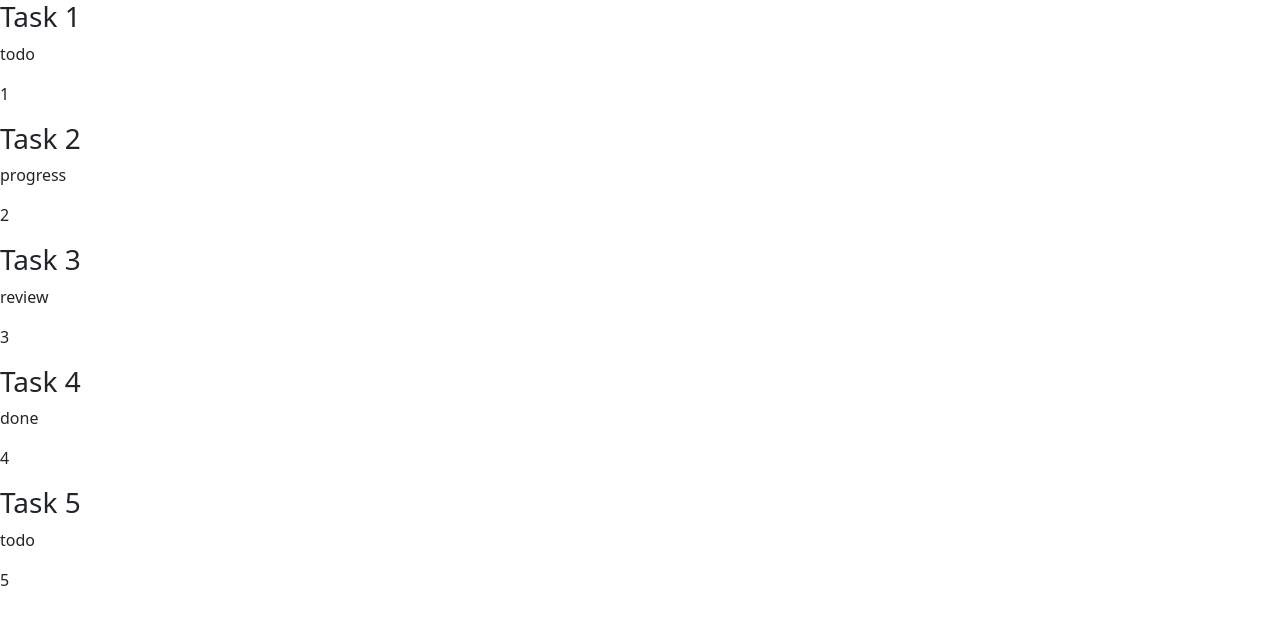
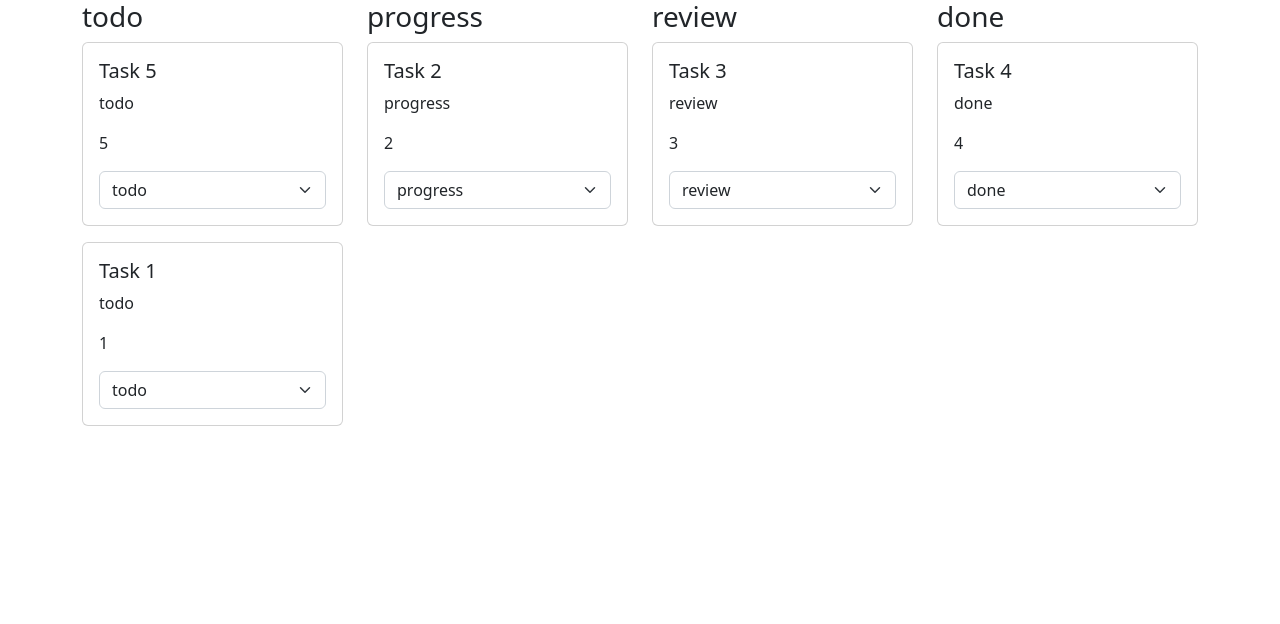
Before and after one commit to SempaiDarcy/lesson-monday, a React (Create React App) app: page / in a window 1280 px wide. Shown: the top 624 px of the page. Built offline with nearby package versions, Linux system fonts and the light colour scheme.

Commit message:
Kanban-bootstrap

```diff
--- a/src/Components/Tuesday/TuesdayPractice/Kanban-App/Column.tsx
+++ b/src/Components/Tuesday/TuesdayPractice/Kanban-App/Column.tsx
@@ -1,19 +1,34 @@
-import React from 'react';
+import React, {ChangeEvent} from 'react';
 import {TasksType} from "./Kanban";
 
 type ColumnProps = {
-    tasks:TasksType[]
+    tasks: TasksType[]
+    status: string
+
+    statuses: string[]
+    onStatusChange:(id:number,newStatus:string)=>void
 }
 
-const Column = (props:ColumnProps) => {
+const Column = (props: ColumnProps) => {
     return (
-        <div className={'column'}>
-            {props.tasks.map((task)=> {
+        <div className={'col'}>
+            <h3>{props.status}</h3>
+            {props.tasks.filter((task) => task.status === props.status)
+            .sort((a, b)=>b.priority-a.priority).map((task) => {
                 return (
-                    <div className={'task'} key={task.id}>
-                        <h3>{task.title}</h3>
-                        <p>{task.status}</p>
-                        <p>{task.priority}</p>
+                    <div className={'card mb-3'} key={task.id}>
+                        <div className={'card-body'}>
+                            <h5 className={'card-title'}>{task.title}</h5>
+                            <p>{task.status}</p>
+                            <p>{task.priority}</p>
+
+                            <select className="form-select" aria-label="Default select example"
+                                    defaultValue={props.status} onChange={(e)=>props.onStatusChange(task.id, e.target.value)}>
+                                {props.statuses.map((status) => (
+                                    <option key={status} value={status}>{status}</option>
+                                ))}
+                            </select>
+                        </div>
                     </div>)
             })}
         </div>
--- /dev/null
+++ b/src/Components/Tuesday/TuesdayPractice/Kanban-App/CreateTaskForm.tsx
@@ -0,0 +1,27 @@
+import React, {ChangeEvent, useState} from 'react';
+import {TasksType} from "./Kanban";
+type TaskForm = {
+
+}
+const CreateTaskForm = (props:TaskForm) => {
+    const [title,setTitle] = useState('')
+
+
+
+    return (
+        <div>
+            <div>
+                <label htmlFor="title" className={'form-label'}>Title</label>
+                <input type="text" className={'form-control'} id={'title'} value={title}/>
+            </div>
+
+            <div className={'mb-3'}>
+                <label htmlFor="priority" className={'form-label'}>Priority</label>
+                <input type="text" className={'form-control'} id={'priority'}/>
+            </div>
+            <button className={'btn btn-primary'} onClick={()=>{}}>Submit</button>
+        </div>
+    );
+};
+
+export default CreateTaskForm;
--- a/src/Components/Tuesday/TuesdayPractice/Kanban-App/Kanban.tsx
+++ b/src/Components/Tuesday/TuesdayPractice/Kanban-App/Kanban.tsx
@@ -1,6 +1,7 @@
 import React, {useState} from 'react';
 import Column from "./Column";
 import './Kanban.css'
+import CreateTaskForm from "./CreateTaskForm";
 //kanban application
 //kanban statuses
 
@@ -23,9 +24,22 @@ const Kanban = () => {
 
     const [tasks, setTasks] = useState(initialTasks)
 
+    const onStatusChange = (id:number,newStatus:string) => {
+        setTasks(tasks.map((el=>el.id===id?{...el,status: newStatus}:el)))
+    }
+
+
+
     return (
-        <div>
-            <Column tasks={tasks}/>
+        <div className={'container'}>
+
+            <div className={'row'}>{taskStatuses.map((status) => (
+                <Column tasks={tasks}
+                        status={status}
+                        statuses={taskStatuses}
+                        onStatusChange={onStatusChange}
+                />
+            ))}</div>
         </div>
     );
 };
```
